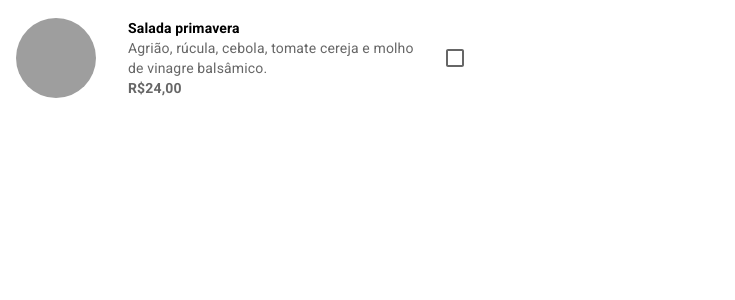
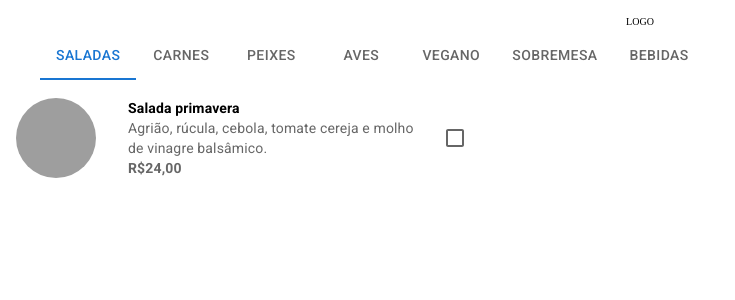
Before and after one commit to chatakeyama/my-menu, a React (Create React App) app: page / in a window 1280 px wide. Shown: the top 300 px of the page, without its empty margins (0-735 px from the left). Built offline with nearby package versions, Linux system fonts and the light colour scheme; grey boxes are pictures that could not be loaded.

Commit message:
feat: cria componente header e ajusta App

```diff
--- a/src/App.scss
+++ b/src/App.scss
@@ -0,0 +1,3 @@
+.main-content{
+    padding-top: 5rem;
+}
--- a/src/App.tsx
+++ b/src/App.tsx
@@ -1,9 +1,15 @@
 import './App.scss';
+import Header from './components/Header/Header.tsx';
 import ListItemMenu from './components/ListItemMenu/ListItemMenu.tsx';
 
 function App() {
   return (
-    <ListItemMenu />
+    <>
+      <Header />
+      <main className="main-content">
+        <ListItemMenu />
+      </main>
+    </>
   );
 }
 
--- /dev/null
+++ b/src/components/Header/Header.scss
@@ -0,0 +1,21 @@
+.MuiTabs-scrollButtons.Mui-disabled {
+    opacity: 0.3;
+}
+
+.MuiTabs-root {
+    position: fixed;
+    background-color: #fff;
+    z-index: 1;
+    margin-top: 2rem;
+}
+
+.brand {
+    width: 100%;
+    height: 2rem;
+    padding-top: 1rem;
+    display: flex;
+    justify-content: center;
+    position: fixed;
+    z-index: 1;
+    background-color: #fff;
+}
--- /dev/null
+++ b/src/components/Header/Header.tsx
@@ -0,0 +1,34 @@
+import * as React from 'react';
+import Tabs from '@mui/material/Tabs';
+import Tab from '@mui/material/Tab';
+import Box from '@mui/material/Box';
+import './Header.scss'
+
+const Header = () => {
+    const [value, setValue] = React.useState(0);
+
+    const categories = ['Saladas', 'Carnes', 'Peixes', 'Aves', 'Vegano', 'Sobremesa', 'Bebidas']
+
+    const handleChange = (event: React.SyntheticEvent, newValue: number) => {
+        setValue(newValue);
+    };
+
+    return (
+        <>
+        <div className="brand">LOGO</div>
+        <Box>
+            <Tabs
+                value={value}
+                onChange={handleChange}
+                variant="scrollable"
+                scrollButtons
+                allowScrollButtonsMobile
+                aria-label="scrollable force tabs example">
+                {categories.map(c => { return (<Tab key={c} label={c} />) })}
+            </Tabs>
+        </Box>
+        </>
+    )
+}
+
+export default Header;
```
